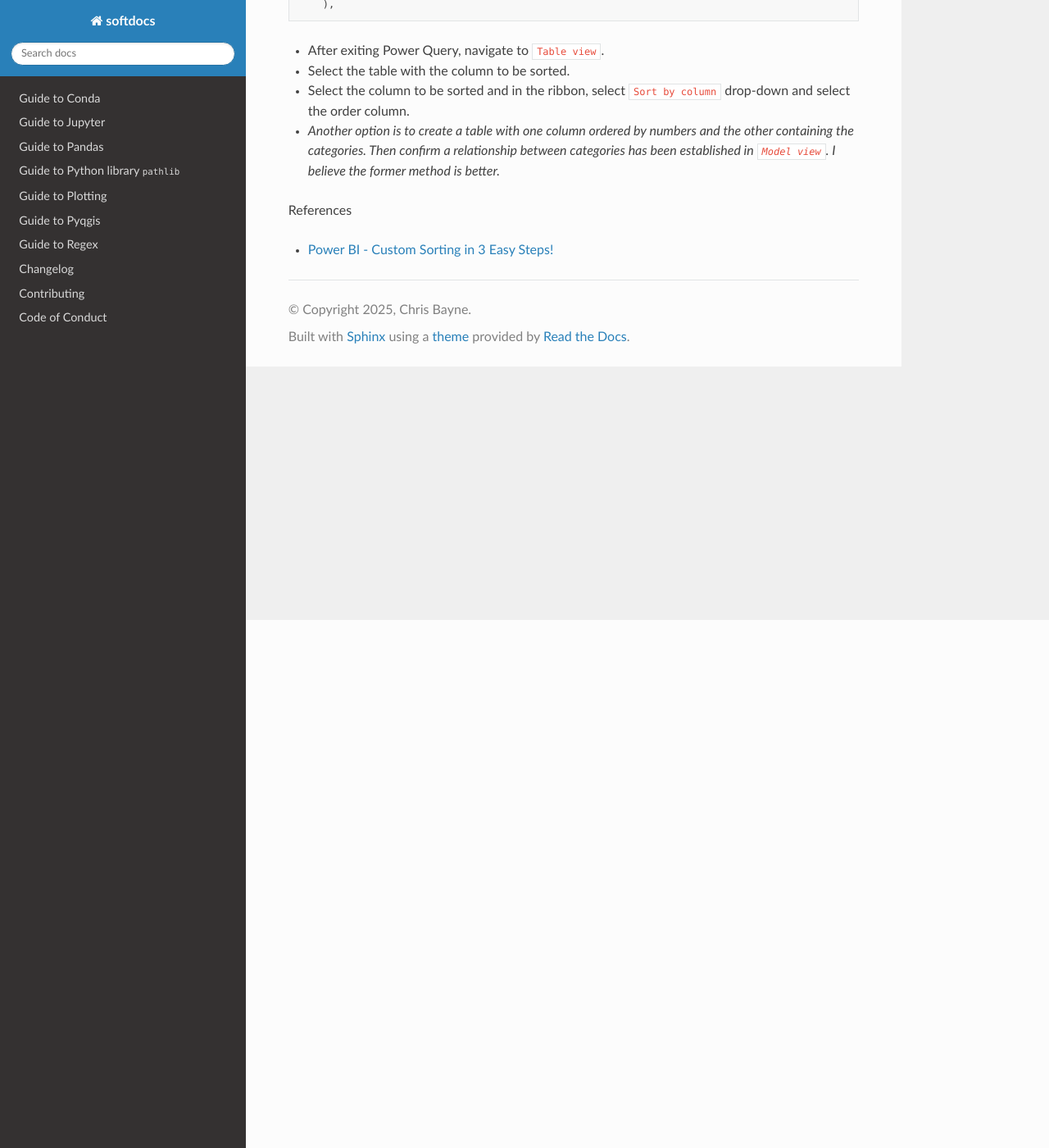
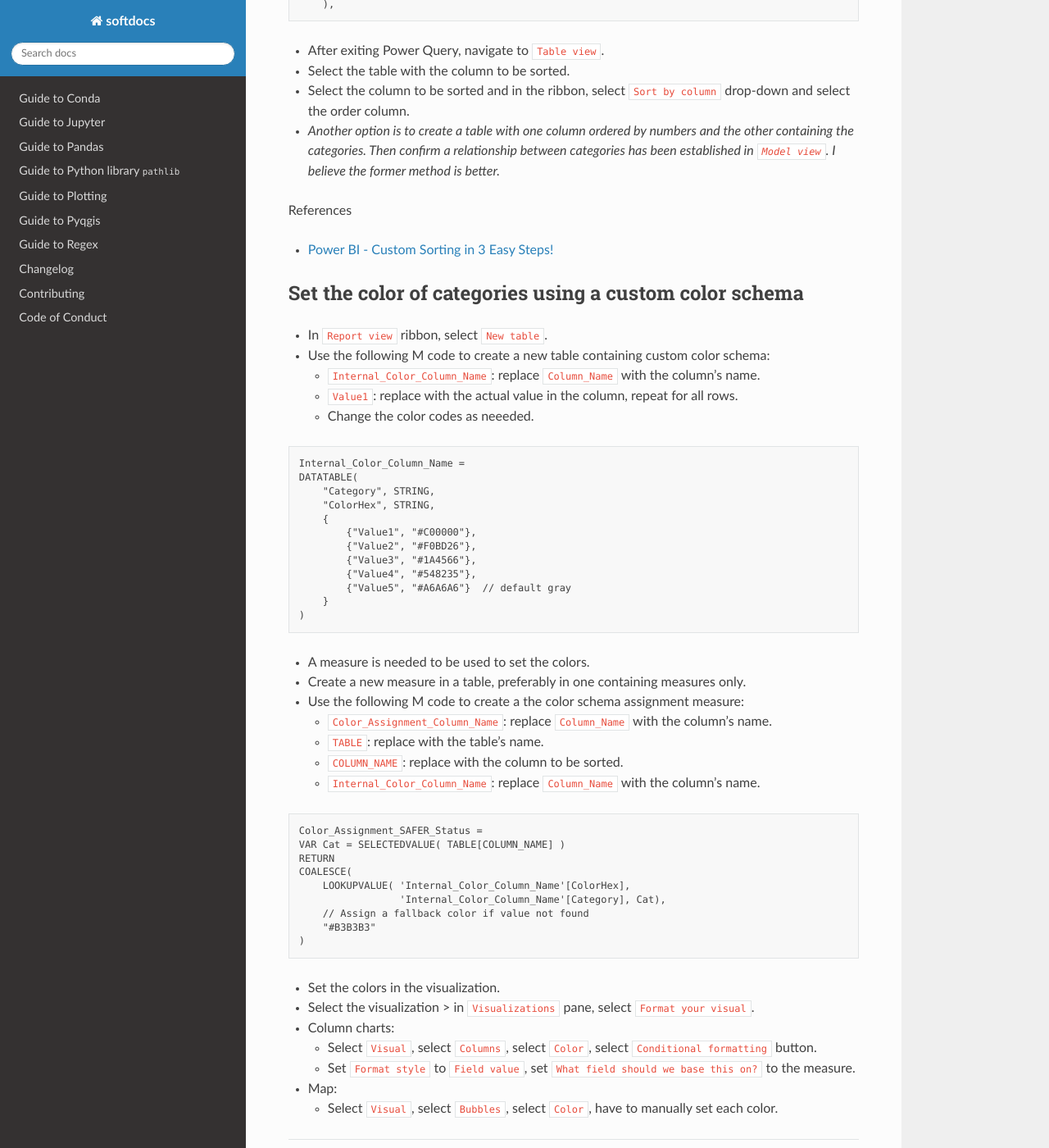
Before and after one commit to cjbayne/softdocs, a Sphinx documentation site: the page built from docs/guide_power_bi.md, in a window 1280 px wide and 1400 px high, scrolled down 644 px. Shown: the whole window at 82% size. Built offline with Sphinx 7.4.7 and the Read the Docs theme 3.1.0, drawn with Linux system fonts in a browser that asks for light colours; pages that are not in the unit, such as notebooks, are missing from menus.

Commit message:
Added section for setting color of categories

````diff
--- a/docs/guide_power_bi.md
+++ b/docs/guide_power_bi.md
@@ -34,3 +34,54 @@ order_column_name = Table.AddColumn(
 References
 
 - [Power BI - Custom Sorting in 3 Easy Steps!](https://www.youtube.com/watch?v=4xapOrfLvbg)
+
+## Set the color of categories using a custom color schema
+
+- In `Report view` ribbon, select `New table`.
+- Use the following M code to create a new table containing custom color schema:
+    - `Internal_Color_Column_Name`: replace `Column_Name` with the column's name.
+    - `Value1`: replace with the actual value in the column, repeat for all rows.
+    - Change the color codes as neeeded.
+
+```M
+Internal_Color_Column_Name =
+DATATABLE(
+    "Category", STRING,
+    "ColorHex", STRING,
+    {
+        {"Value1", "#C00000"},
+        {"Value2", "#F0BD26"},
+        {"Value3", "#1A4566"},
+        {"Value4", "#548235"},
+        {"Value5", "#A6A6A6"}  // default gray
+    }
+)
+```
+
+- A measure is needed to be used to set the colors.
+- Create a new measure in a table, preferably in one containing measures only.
+- Use the following M code to create a the color schema assignment measure:
+    - `Color_Assignment_Column_Name`: replace `Column_Name` with the column's name.
+    - `TABLE`: replace with the table's name.
+    - `COLUMN_NAME`: replace with the column to be sorted.
+    - `Internal_Color_Column_Name`: replace `Column_Name` with the column's name.
+
+```M
+Color_Assignment_SAFER_Status =
+VAR Cat = SELECTEDVALUE( TABLE[COLUMN_NAME] )
+RETURN
+COALESCE(
+    LOOKUPVALUE( 'Internal_Color_Column_Name'[ColorHex],
+                 'Internal_Color_Column_Name'[Category], Cat),
+    // Assign a fallback color if value not found
+    "#B3B3B3"
+)
+```
+
+- Set the colors in the visualization.
+- Select the visualization > in `Visualizations` pane, select `Format your visual`.
+- Column charts:
+    - Select `Visual`, select `Columns`, select `Color`, select `Conditional formatting` button.
+    - Set `Format style` to `Field value`, set `What field should we base this on?` to the measure.
+- Map:
+    - Select `Visual`, select `Bubbles`, select `Color`, have to manually set each color.
````
